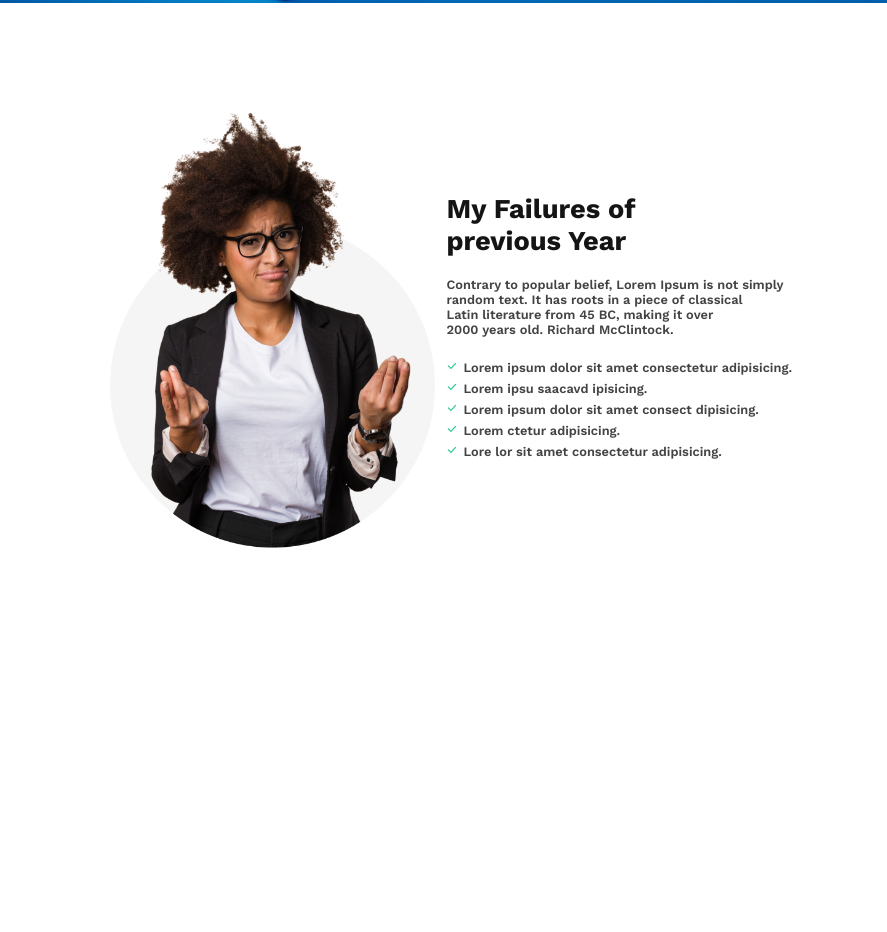
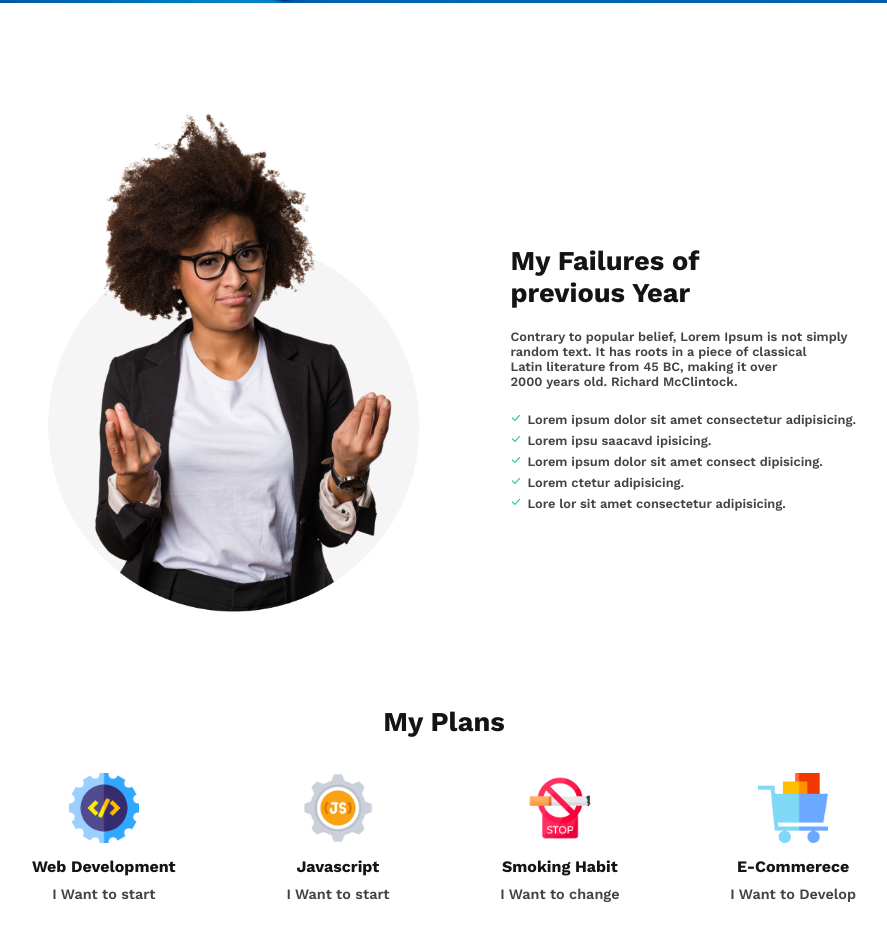
Before and after one commit to SajeedAninda/New-Year-New-Sajeed, a plain HTML site: page index.html in a window 1280 px wide. Shown: the part 797-1729 px from the top of the page, without its empty margins (196-1083 px from the left). Before the commit the page ends 1449 px from the top, so only its background shows below. Drawn offline with nearby package versions, Linux system fonts and the light colour scheme.

Commit message:
Commit after Plans Section

```diff
--- a/index.html
+++ b/index.html
@@ -24,22 +24,27 @@
         </div>
     </header>
     <main>
+        <section>
+            <!-- FAILURES SECTION  -->
             <div class="failures">
                 <div class="failures-img">
                     <img src="images/person.png" alt="">
                 </div>
-            <failures class="text">
+                <div class="failures-text">
                     <div class="normal-text">
                         <h2>My Failures of <br> previous Year</h2>
-                    <p>Contrary to popular belief, Lorem Ipsum is not simply <br> random text. It has roots in a piece of
-                        classical <br> Latin literature from 45 BC, making it over <br> 2000 years old. Richard McClintock.</p>
+                        <p>Contrary to popular belief, Lorem Ipsum is not simply <br> random text. It has roots in a
+                            piece
+                            of
+                            classical <br> Latin literature from 45 BC, making it over <br> 2000 years old. Richard
+                            McClintock.</p>
                     </div>
                     <div class="special-text">
                         <div class="checked"><img src="images/checkmark.png" alt="">
                             <p>Lorem ipsum dolor sit amet consectetur adipisicing.</p>
                         </div>
                         <div class="checked"><img src="images/checkmark.png" alt="">
-                        <p>Lorem ipsu  saacavd ipisicing.</p>
+                            <p>Lorem ipsu saacavd ipisicing.</p>
                         </div>
                         <div class="checked"><img src="images/checkmark.png" alt="">
                             <p>Lorem ipsum dolor sit amet consect dipisicing.</p>
@@ -51,8 +56,38 @@
                             <p>Lore lor sit amet consectetur adipisicing.</p>
                         </div>
                     </div>
-            </failures>
                 </div>
+            </div>
+        </section>
+
+        <section>
+            <!-- PLANS SECTION  -->
+            <div class="plans-container">
+                <h2>My Plans</h2>
+                <div class="planning">
+                    <div class="planning-section-1">
+                        <img src="images/icons/web.png" alt="">
+                        <h4>Web Development</h4>
+                        <p>I Want to start</p>
+                    </div>
+                    <div class="planning-section-2">
+                        <img src="images/icons/js.png" alt="">
+                        <h4>Javascript</h4>
+                        <p>I Want to start</p>
+                    </div>
+                    <div class="planning-section-3">
+                        <img src="images/icons/smoke.png" alt="">
+                        <h4>Smoking Habit</h4>
+                        <p>I Want to change</p>
+                    </div>
+                    <div class="planning-section-4">
+                        <img src="images/icons/ecom.png" alt="">
+                    <h4>E-Commerece</h4>
+                    <p>I Want to Develop</p>
+                    </div>
+                </div>
+            </div>
+        </section>
     </main>
 </body>
 
--- a/styles/style.css
+++ b/styles/style.css
@@ -10,31 +10,36 @@
     font-family: 'Roboto', sans-serif;
     font-family: 'Work Sans', sans-serif;
 }
+
 /* HEADER SECTION  */
-header{
+header {
     height: 100vh;
     background: url("../images/banner/banner3.png");
     background-repeat: no-repeat;
     background-size: 100vw 100vh;
 }
-.header-content{
+
+.header-content {
     width: 35%;
     margin-left: 700px;
     padding-top: 200px;
     text-align: right;
 }
-.header-content h1{
+
+.header-content h1 {
     color: white;
     font-size: 55px;
     font-weight: 700;
     margin-bottom: 30px;
 }
-.header-content p{
+
+.header-content p {
     color: white;
     font-size: 0.8rem;
     font-weight: normal;
 }
-.header-content button{
+
+.header-content button {
     background-color: white;
     border: none;
     padding: 15px 20px;
@@ -43,45 +48,79 @@ header{
     margin-top: 20px;
     border: 2px solid white;
 }
-.header-content button:hover{
+
+.header-content button:hover {
     background: transparent;
     color: white;
     border: 2px solid white;
     cursor: pointer;
-    transition:0.2s;
+    transition: 0.2s;
 }
 
 /* MAIN SECTION  */
-.failures{
+.failures {
     display: flex;
-    width: 70%;
+    width: 80%;
     margin: 0 auto;
-    padding: 100px;
+    padding: 100px 100px 60px 100px;
     justify-content: space-between;
     align-items: center;
 }
-.failures-img img{
-    width: 350px;
+
+.failures-img img {
+    width: 400px;
 }
-.normal-text h2{
+.failures-text{
+    margin-top: 40px;
+}
+.normal-text h2 {
     font-size: 1.7rem;
     color: #151414;
     margin-bottom: 20px;
 }
-.normal-text > p{
+
+.normal-text>p {
     font-size: 0.8rem;
     color: #444343;
     margin-bottom: 20px;
     font-weight: normal;
 }
-.checked img{
+
+.checked img {
     width: 12px;
-    /* padding-top: 10px; */
 }
-.checked p{
+
+.checked p {
     display: inline-block;
     padding-bottom: 3px;
     font-size: 0.8rem;
     color: #444343;
     font-weight: 400;
 }
+.plans-container{
+    width: 80%;
+    margin: 0 auto;
+    padding: 30px 100px 30px 100px;
+    text-align: center;
+}
+.plans-container h2{
+    color: #151414;
+    font-size: 1.7rem;
+    margin-bottom: 35px;
+}
+.planning{
+    display: flex;
+    justify-content: space-between;
+}
+.planning img{
+    width: 70px;
+    margin-bottom: 10px;
+}
+.planning h4{
+    color: #151414;
+    margin-bottom: 10px;
+}
+.planning p{
+    color: #444343;
+    font-size: 0.9rem;
+}
```
Lines whose indentation alone changed are shown as unchanged.
